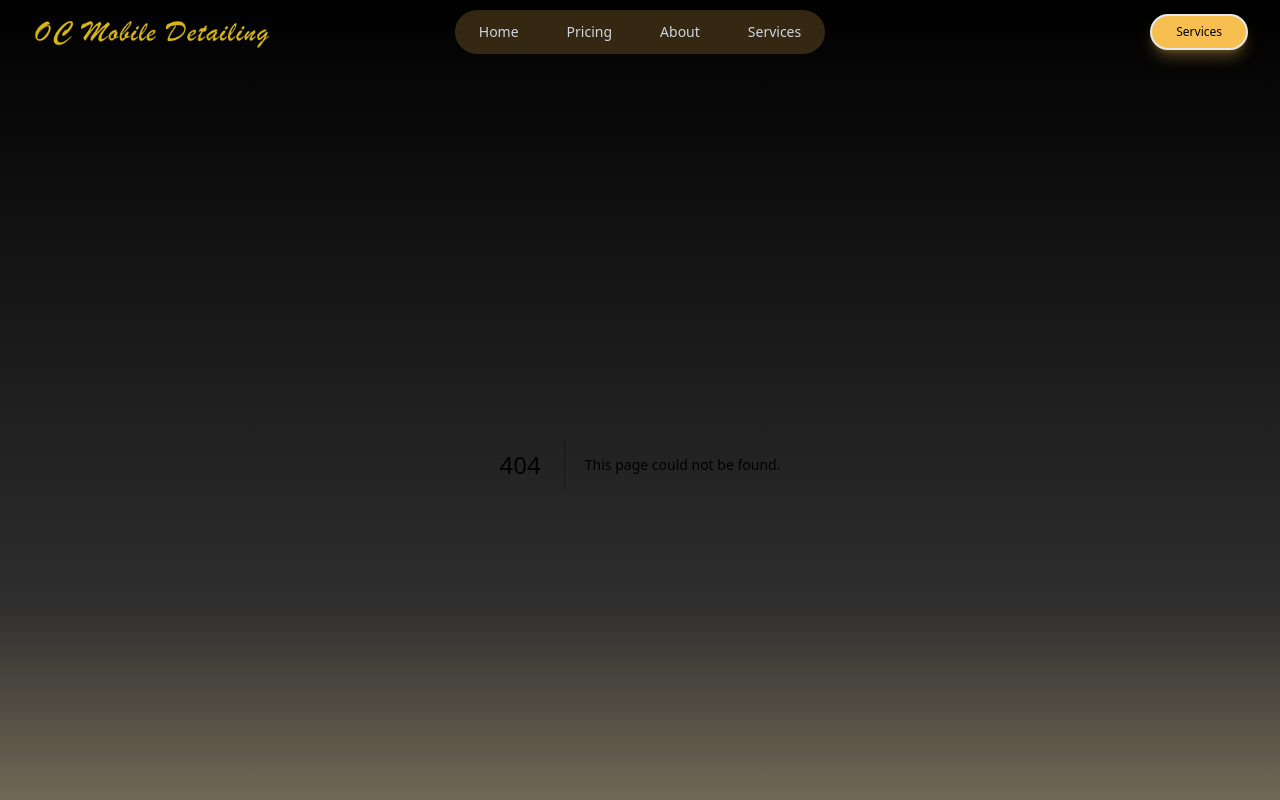
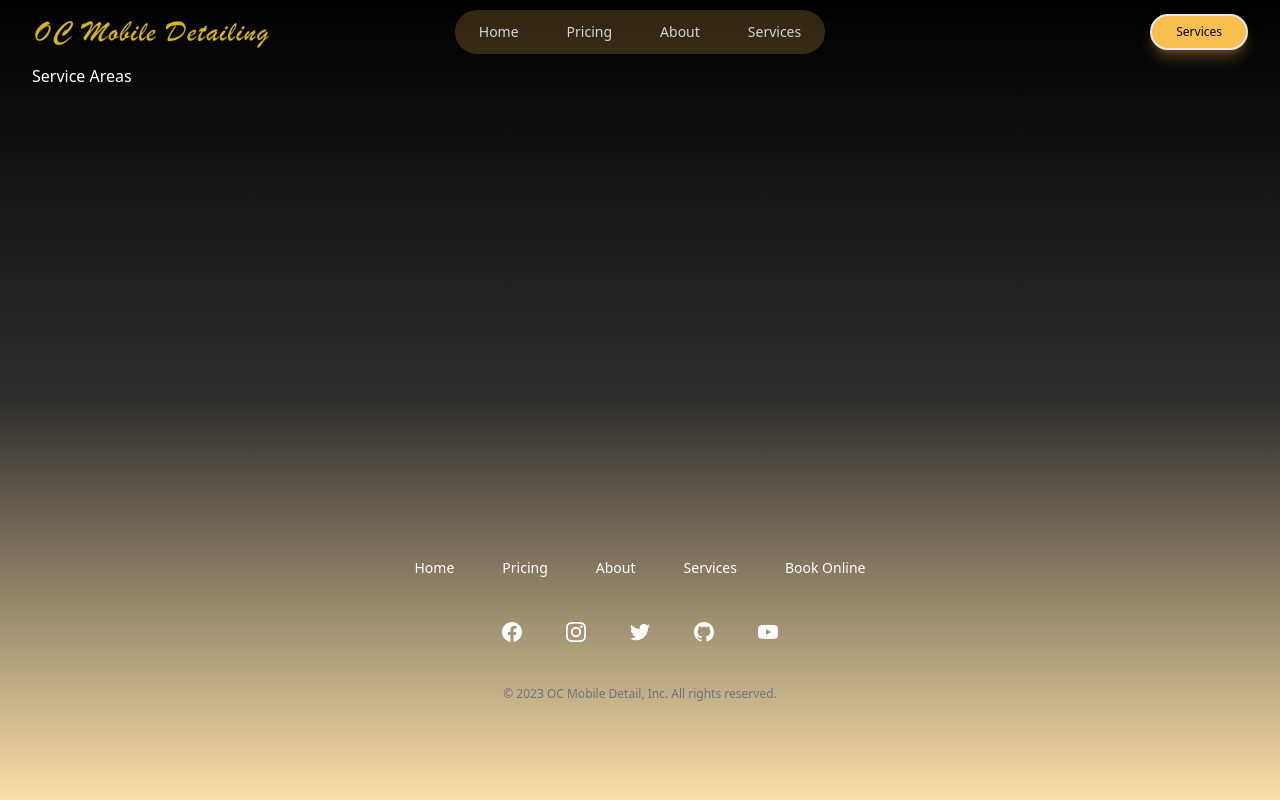
Before and after one commit to Kam-Mivehchi/oc-mobile-detail, a Next.js app: page /service-areas in a window 1280 px wide. Before the commit this address had no page. Shown: the top 800 px of the page. Built offline with nearby package versions, Linux system fonts and the light colour scheme.

Commit message:
add services to nav and restyle

```diff
--- a/src/app/about/page.tsx
+++ b/src/app/about/page.tsx
@@ -5,7 +5,7 @@ import { usePathname } from 'next/navigation'
 
 function About() {
    const pathname = usePathname();
-   return (<Transition as="main" className="max-w-[1280px] mx-auto transition-all duration-700 text-white"
+   return (<Transition as="main" className="max-w-[1280px] mx-auto transition-all duration-700 text-white px-2 sm:px-6 lg:px-8"
       appear={true}
       show={true}
       enter="ease-in-out"
--- /dev/null
+++ b/src/app/service-areas/page.tsx
@@ -0,0 +1,22 @@
+'use client';
+
+import React from 'react'
+import { Transition } from '@headlessui/react'
+
+function ServiceAreas() {
+   return (
+      <Transition as="main" className="max-w-[1280px] mx-auto transition-all duration-700 text-white px-2 sm:px-6 lg:px-8"
+         appear={true}
+         show={true}
+         enter="ease-in-out"
+         enterFrom="translate-x-full opacity-0"
+         enterTo="translate-x-0 opacity-100"
+         leave="ease-out"
+         leaveFrom="translate-x-0 opacity-100"
+         leaveTo="-translate-x-full opacity-0">
+         Service Areas
+      </Transition>
+   )
+}
+
+export default ServiceAreas
```
